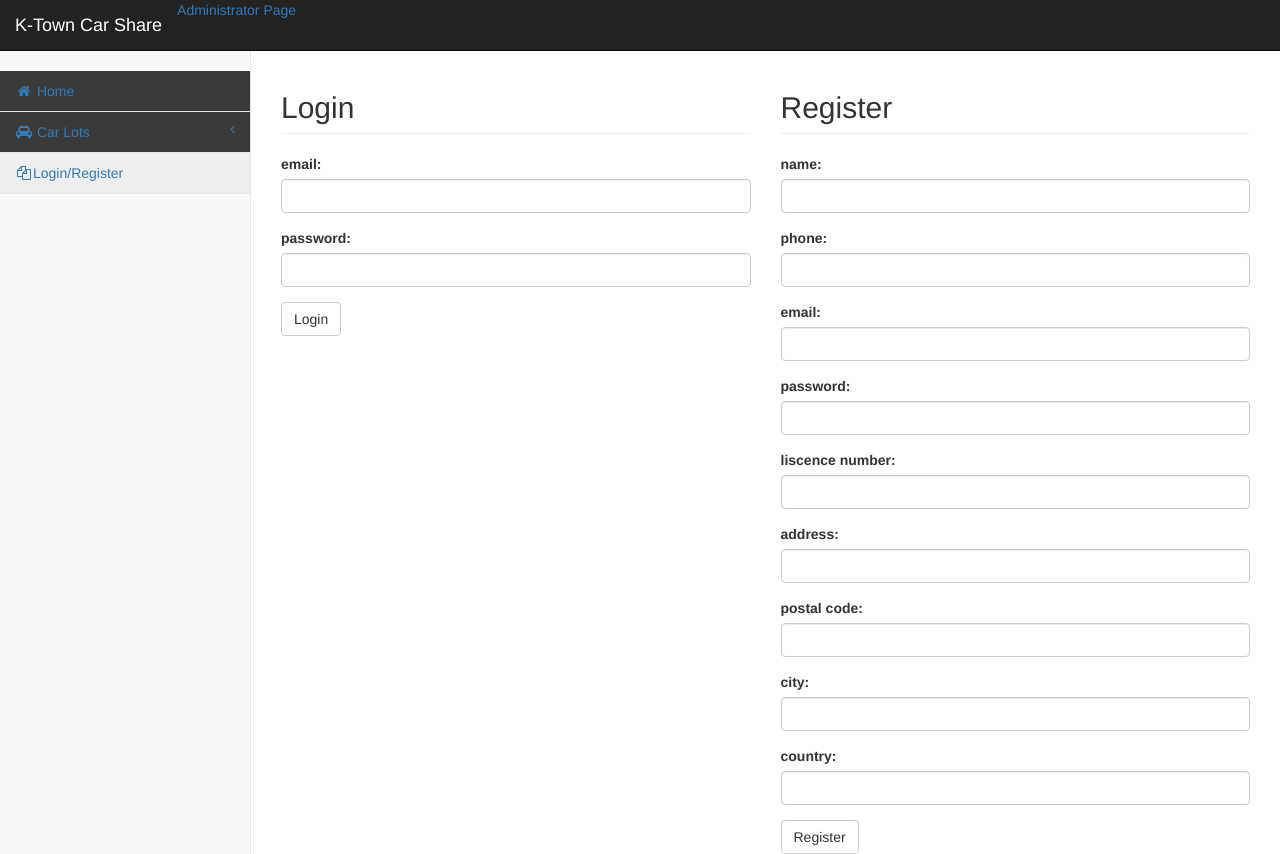
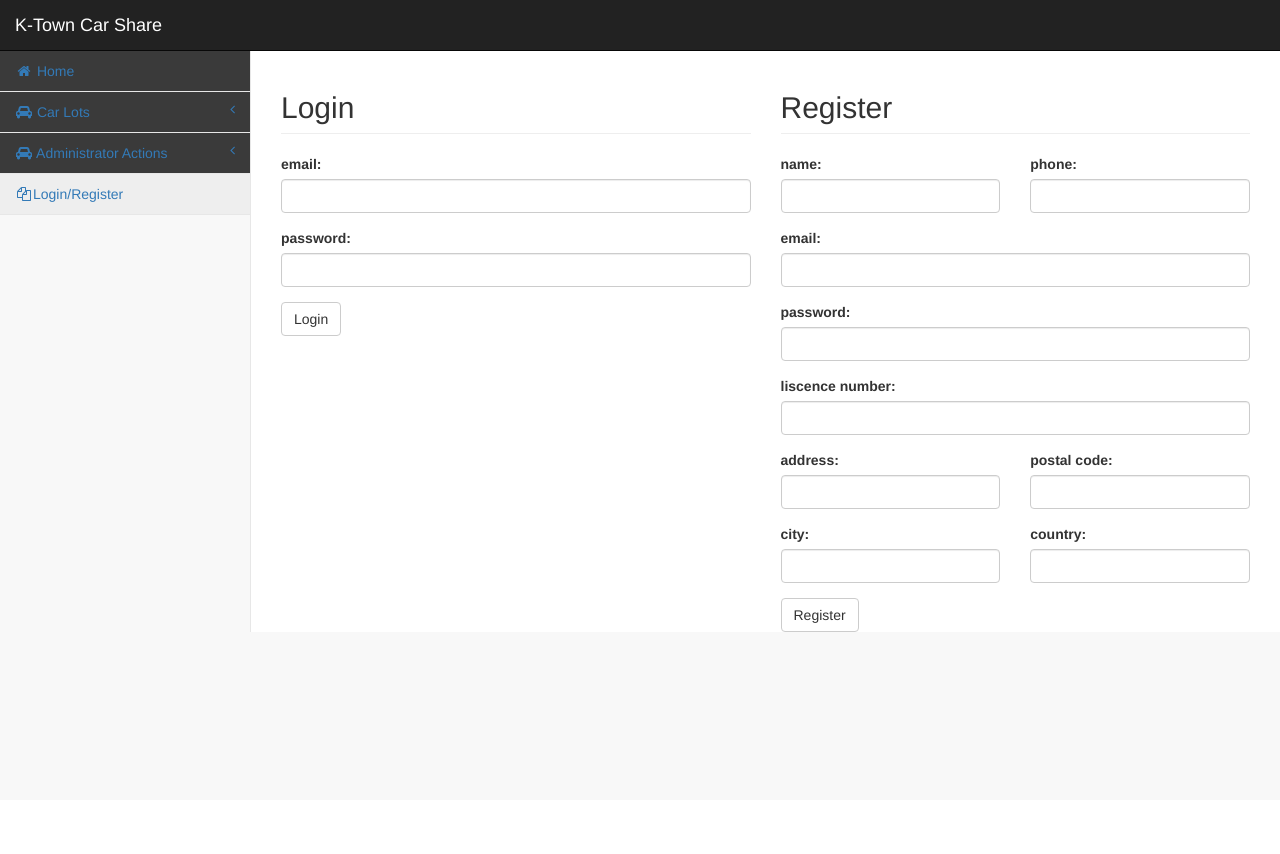
Before and after one commit to qwalley/KTCS, a PHP site: page /?&controller=pages&action=login in a window 1280 px wide. After the commit the page ends 632 px from the top, so only its background shows below. Run offline with PHP 8.4, Linux system fonts and the light colour scheme.

Commit message:
created Admin dropdown in sidebar

```diff
--- a/src/routes.php
+++ b/src/routes.php
@@ -33,7 +33,7 @@
 	$controllers = array (
 		'pages' => ['home', 'error', 'login', 'logout', 'register',
 		 	'admin', 'addcar', 'commentresponse', 'carreservations', 'lotcars', 'datereservations', 'carhistory', 'userinvoice'],
-		'admin' => ['addcar', 'commentresponse', 'carreservations', 'lotcars', 'datereservations', 'damagedcars',
+		'admin' => ['fleet', 'customer', 'records', 'addcar', 'commentresponse', 'carreservations', 'lotcars', 'datereservations', 'damagedcars',
 		 'carhistory', 'minmaxrentals', 'maintenancecars', 'userinvoice'],
 		'db_access' => ['verify_login', 'register_user'],
 		'not_found' => ['error']
--- a/src/views/layout.php
+++ b/src/views/layout.php
@@ -43,7 +43,6 @@
                 <a class="navbar-brand" href="/KTCS/src">K-Town Car Share</a>
             </div>
             <!-- /.navbar-header -->
-            <a href="?controller=pages&action=admin">Administrator Page</a>
         <?php if (false) { echo
             '<ul class="nav navbar-top-links navbar-right">
                 <li class="dropdown">
@@ -274,7 +273,21 @@
                             </ul>
                             <!-- /.nav-second-level -->
                         </li>
-
+                        <li>
+                            <a href="#"><i class="fa fa-car fa-fw"></i> Administrator Actions<span class="fa arrow"></span></a>
+                            <ul class="nav nav-second-level">
+                                <li>
+                                    <a href="?controller=admin&action=fleet">Fleet Maintenance</a>
+                                </li>
+                                <li>
+                                    <a href="?controller=admin&action=records">Records</a>
+                                </li>
+                                <li>
+                                    <a href="?controller=admin&action=customer">Customer Service</a>
+                                </li>
+                            </ul>
+                            <!-- /.nav-second-level -->
+                        </li>
                         <li>
                             <?php
                                 // if a user is logged in, display a link to logout
--- /dev/null
+++ b/src/views/pages/admin_pages/customer_service.php
@@ -0,0 +1,6 @@
+<!-- filename: customer_service.php -->
+<!-- authors: Will Alley -->
+
+<a href="?controller=pages&action=commentresponse">Respond to a comment</a>
+<br>
+<a href="?controller=pages&action=userinvoice">Generate an invoice for a user</a>
--- a/src/views/pages/login_view.php
+++ b/src/views/pages/login_view.php
@@ -19,19 +19,26 @@
 			<button type="submit" class="btn btn-default">Login</button>
 		</form>
 	</div>
+	<style type="text/css">
+		.half {
+			width: 50%;
+		}
+	</style>
 	<div class="col-md-6">
 		<h2 class="page-header">Register</h2>
 		<p><?php echo $register_failed ?></p>
 		<form method="post" action="?controller=pages&action=register">
-			<div class="form-group">
+			<div class="row">
+				<div class="form-group col-md-6">
 					<label for="r3">name:</label>
 					<span class="error"><?php echo $name_failed ?></span>
 					<input type="text" name="name" class="form-control" id="r3">
 				</div>
-			<div class="form-group">
+				<div class="form-group col-md-6">
 					<label for="r4">phone:</label>
 					<span class="error"><?php echo $phone_failed ?></span>
 					<input type="text" name="phone" class="form-control" id="r4">
+				</div>
 			</div>
 			<div class="form-group">
 				<label for="r1">email:</label>
@@ -48,25 +55,29 @@
 				<span class="error"><?php echo $liscenseNO_failed ?></span>
 				<input type="text" name="liscenseNO" class="form-control" id="r5">
 			</div>
-			<div class="form-group">
+			<div class="row">
+				<div class="form-group col-md-6">
 					<label for="r6">address:</label>
 					<span class="error"><?php echo $address_failed ?></span>
 					<input type="text" name="address" class="form-control" id="r6">
 				</div>
-			<div class="form-group">
+				<div class="form-group col-md-6">
 					<label for="r7">postal code:</label>
 					<span class="error"><?php echo $postal_failed ?></span>
 					<input type="text" name="postal" class="form-control" id="r7">
 				</div>
-			<div class="form-group">
+			</div>
+			<div class="row">
+				<div class="form-group col-md-6">
 					<label for="r8">city:</label>
 					<span class="error"><?php echo $city_failed ?></span>
 					<input type="text" name="city" class="form-control" id="r8">
 				</div>
-			<div class="form-group">
+				<div class="form-group col-md-6">
 					<label for="r9">country:</label>
 					<span class="error"><?php echo $country_failed ?></span>
 					<input type="text" name="country" class="form-control" id="r9">
+				</div>
 			</div>
 			<button type="submit" class="btn btn-default">Register</button>
 		</form>
```
Also changed, not shown: src/controllers/admin_controller.php (+9 -1 lines), src/views/pages/admin_pages/fleet_maintenance.php (added, +11 -0 lines), src/views/pages/admin_pages/records.php (added, +11 -0 lines), src/views/pages/admin_view.php (deleted, +0 -24 lines). Lines whose indentation alone changed are shown as unchanged.
